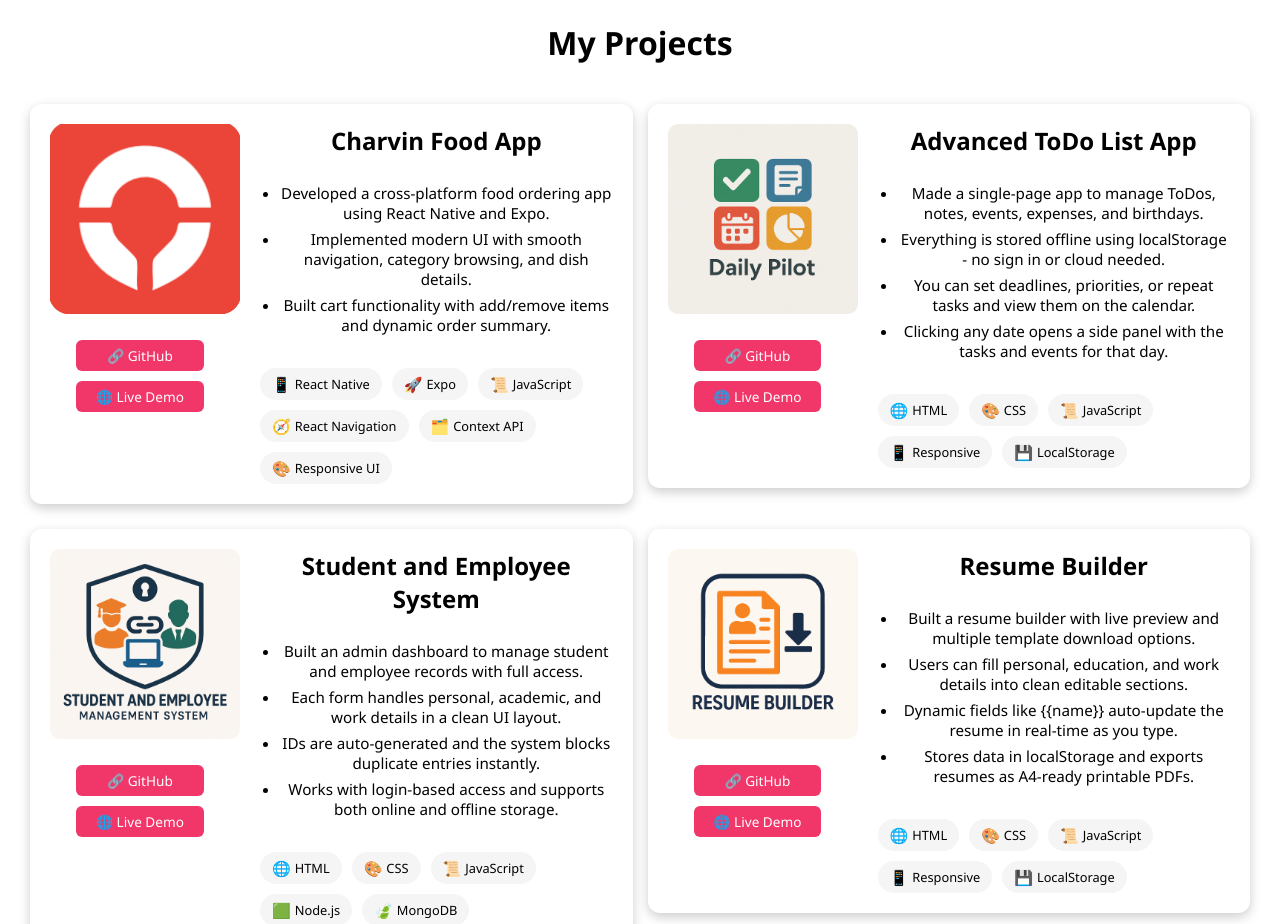
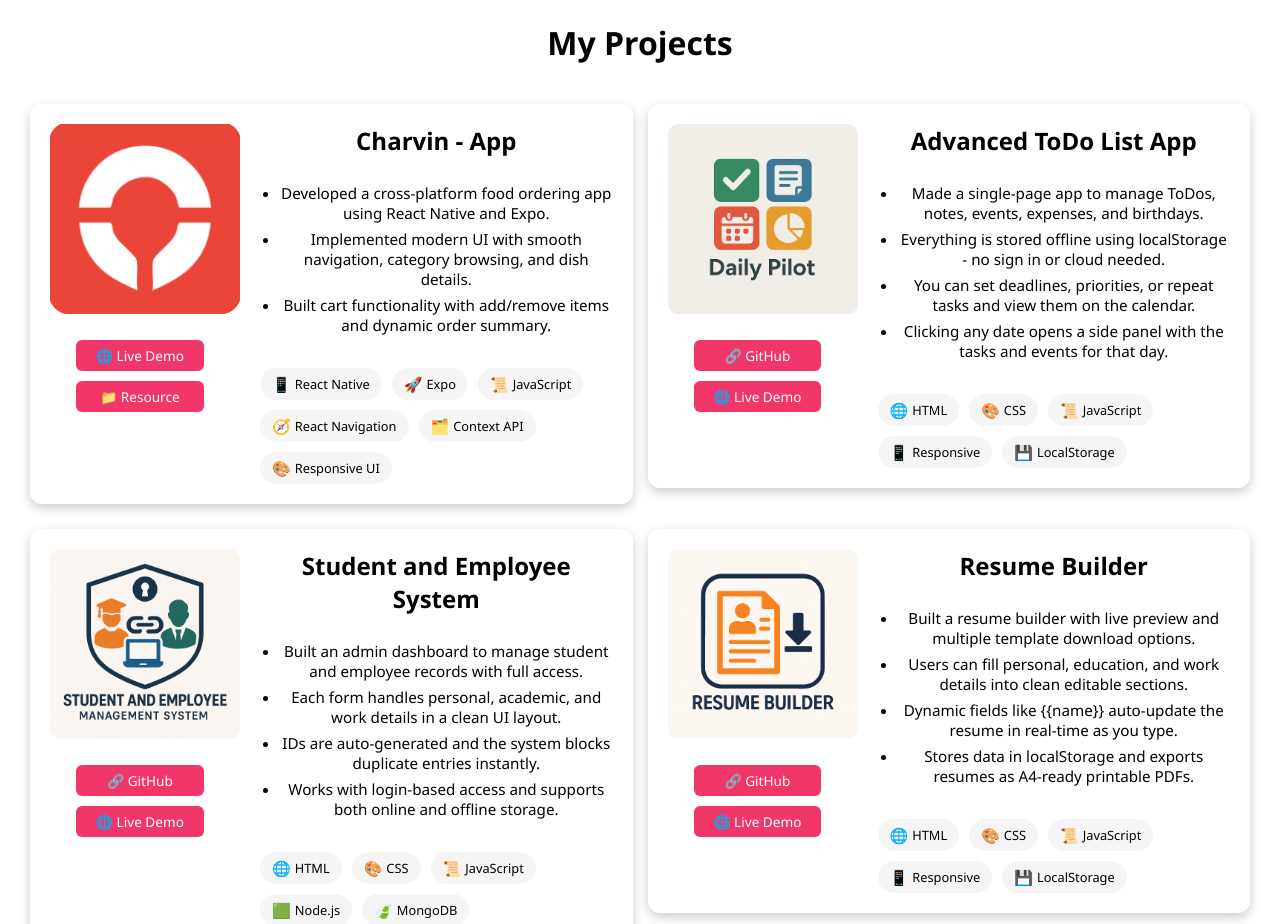
Before and after one commit to udaykiranmuthineni/My-Portfolio, a React (Create React App) app: page / in a window 1280 px wide. Shown: the part 3340-4264 px from the top of the page. Built offline with nearby package versions, Linux system fonts and the light colour scheme.

Commit message:
Project Update

```diff
--- a/src/components/Projects.jsx
+++ b/src/components/Projects.jsx
@@ -9,7 +9,7 @@ import projectImg4 from '../assets/charvin-app.png';
 
 const projectList = [
   {
-  title: "Charvin Food App",
+  title: "Charvin - App",
   image: projectImg4,
   bullets: [
     "Developed a cross-platform food ordering app using React Native and Expo.",
@@ -24,7 +24,7 @@ const projectList = [
     { name: "Context API", icon: "🗂️" },
     { name: "Responsive UI", icon: "🎨" }
   ],
-  github: "https://drive.google.com/drive/folders/1OP8EZFbmuf7dfk2niSwIW_MWKyC0YArD?usp=drive_link",
+  alt: "https://drive.google.com/drive/folders/1OP8EZFbmuf7dfk2niSwIW_MWKyC0YArD?usp=drive_link",
   demo: "https://expo.dev/accounts/udaykiranmuthineni/projects/charvin-app/builds/1c584fdf-5b46-4270-b32f-81742de7e1dc"
 },
   {
@@ -104,9 +104,22 @@ const Projects = () => {
               <div className="project-image-card">
                 <img src={proj.image} alt={proj.title} />
                 <div className="project-links under-image">
-                  <a href={proj.github} target="_blank" rel="noreferrer">🔗 GitHub</a>
-                  <a href={proj.demo} target="_blank" rel="noreferrer">🌐 Live Demo</a>
-                </div>
+  {/* Show GitHub only if it exists */}
+  {proj.github && (
+    <a href={proj.github} target="_blank" rel="noreferrer">🔗 GitHub</a>
+  )}
+
+  {/* Show Demo only if it exists */}
+  {proj.demo && (
+    <a href={proj.demo} target="_blank" rel="noreferrer">🌐 Live Demo</a>
+  )}
+
+  {/* Optional: Add a custom link if no GitHub */}
+  {!proj.github && proj.alt && (
+    <a href={proj.alt} target="_blank" rel="noreferrer">📁 Resource</a>
+  )}
+</div>
+
               </div>
 
               {/* Right: Content */}
```
